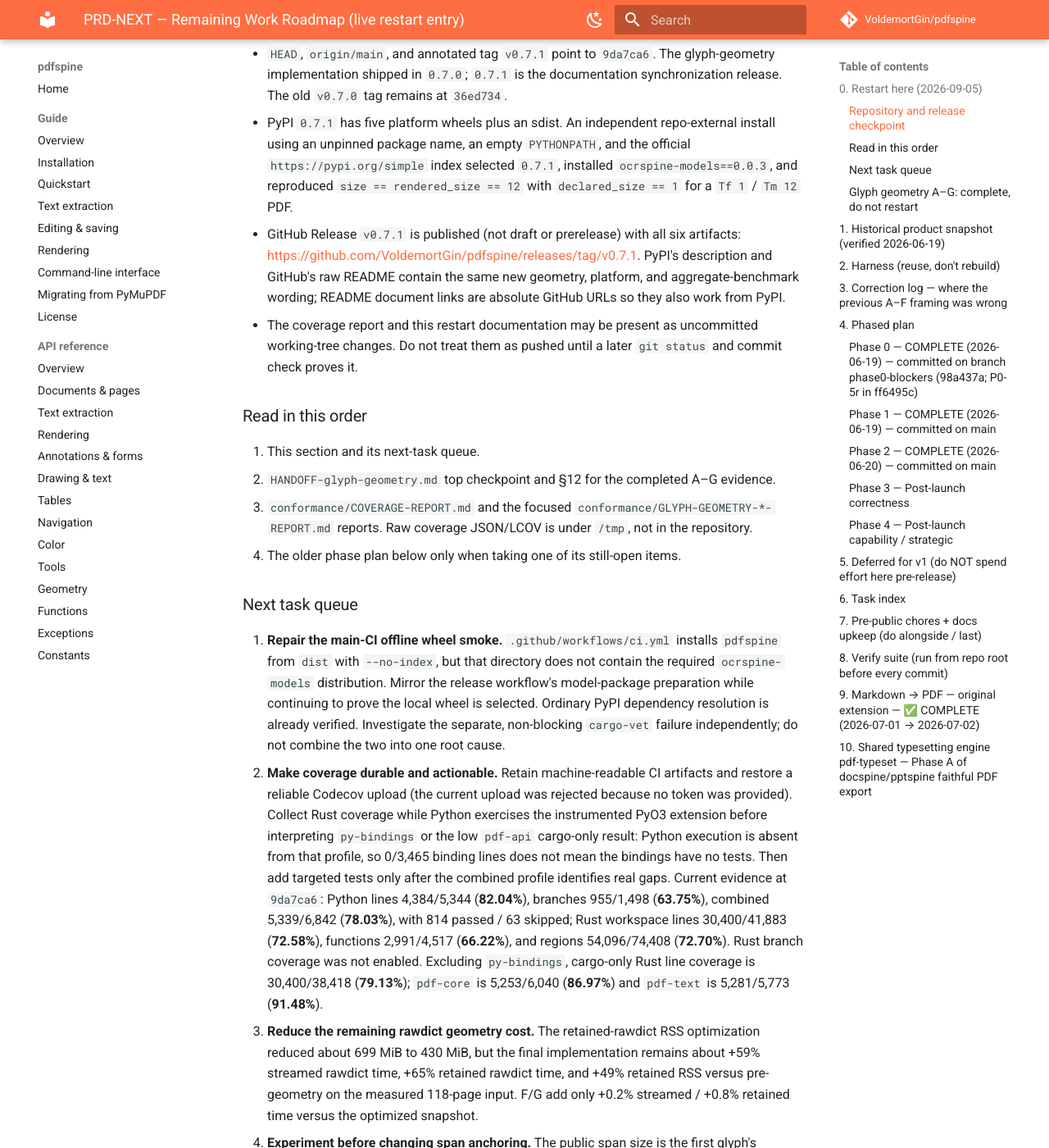
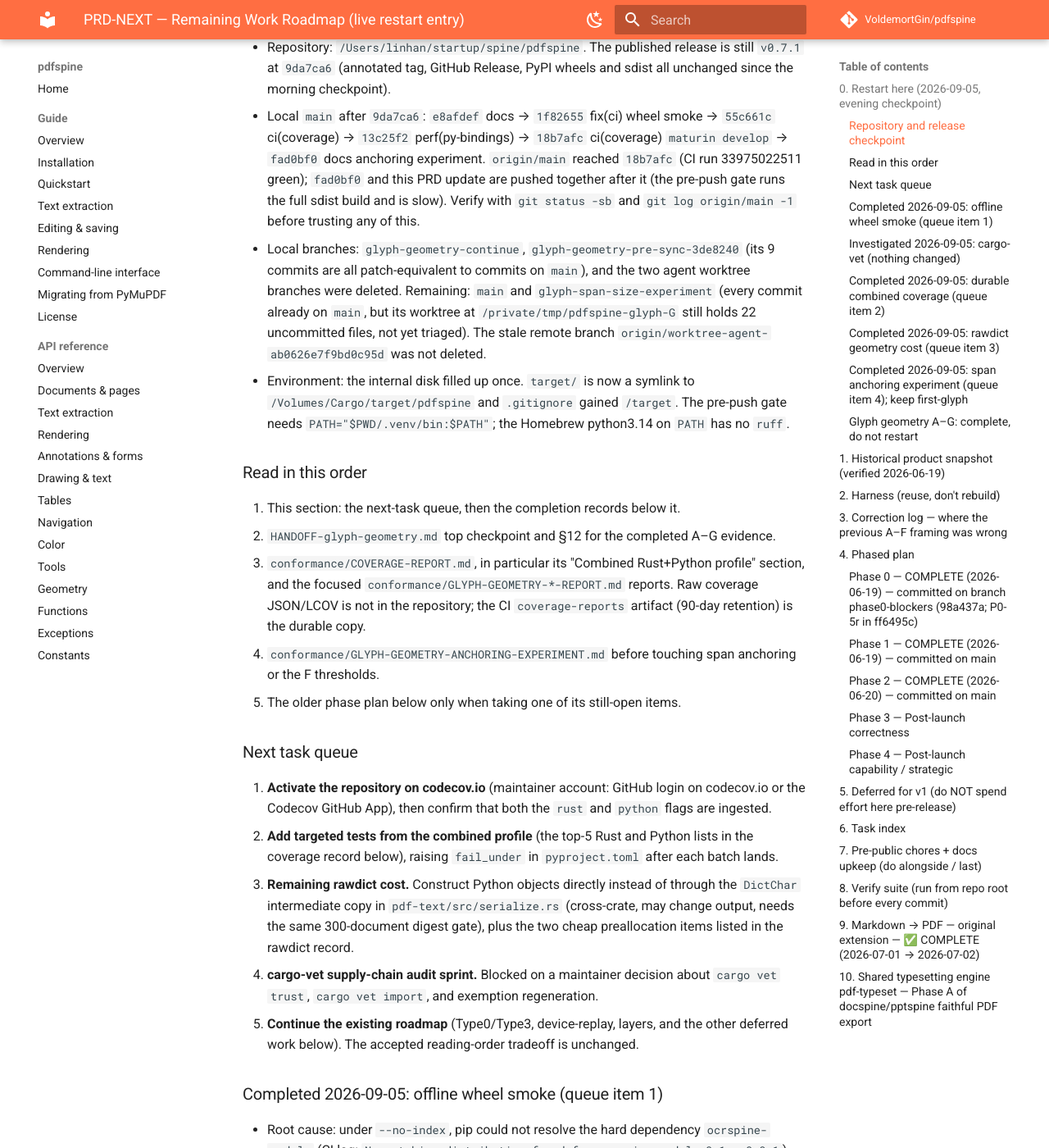
Before and after one commit to VoldemortGin/pdfspine, an MkDocs documentation site: the page built from docs/PRD-NEXT.md, in a window 1280 px wide and 1400 px high, scrolled down 416 px. Shown: the whole window at 82% size. Built offline with MkDocs 1.6.1 and Material for MkDocs 9.7.7, drawn with Linux system fonts in a browser that asks for light colours; comment, search, counter and statistics services are not loaded; some of the changed text lies outside the part shown.

Commit message:
docs: record the 2026-09-05 evening checkpoint in PRD-NEXT
Queue items 1-4 from the morning checkpoint are done: the offline wheel smoke
is repaired and green on all platforms, the coverage job produces a combined
Rust+Python profile with durable artifacts (CI run 33975022511 reads
py-bindings 2,888/3,468), the rawdict geometry cost is reduced with
byte-identical output, and the span-anchoring experiment recommends keeping
first-glyph anchoring. cargo-vet is recorded as a bootstrap-era backlog, not a
regression. The new queue starts with activating the repository on codecov.io.

Co-Authored-By: Claude Fable 5.1 <noreply@anthropic.com>
Claude-Session: https://claude.ai/code/session_016bWzmi8X8VhBzdPZJoGUhG

```diff
--- a/docs/PRD-NEXT.md
+++ b/docs/PRD-NEXT.md
@@ -1,76 +1,165 @@
 # PRD-NEXT — Remaining Work Roadmap (live restart entry)
 
 > **Use this file first when resuming pdfspine.** This top section is the current
-> checkpoint as of 2026-09-05. Older dated snapshots and completed phase records
+> checkpoint as of the evening of 2026-09-05; it supersedes the morning checkpoint
+> that previously occupied it. Older dated snapshots and completed phase records
 > remain below for history; they do not override this queue.
 
-## 0. Restart here (2026-09-05)
+## 0. Restart here (2026-09-05, evening checkpoint)
 
 ### Repository and release checkpoint
 
-- Repository: `/Users/linhan/startup/spine/pdfspine`.
-- `HEAD`, `origin/main`, and annotated tag `v0.7.1` point to `9da7ca6`. The
-  glyph-geometry implementation shipped in `0.7.0`; `0.7.1` is the documentation
-  synchronization release. The old `v0.7.0` tag remains at `36ed734`.
-- PyPI `0.7.1` has five platform wheels plus an sdist. An independent repo-external
-  install using an unpinned package name, an empty `PYTHONPATH`, and the official
-  `https://pypi.org/simple` index selected `0.7.1`, installed
-  `ocrspine-models==0.0.3`, and reproduced `size == rendered_size == 12` with
-  `declared_size == 1` for a `Tf 1` / `Tm 12` PDF.
-- GitHub Release `v0.7.1` is published (not draft or prerelease) with all six
-  artifacts: <https://github.com/VoldemortGin/pdfspine/releases/tag/v0.7.1>.
-  PyPI's description and GitHub's raw README contain the same new geometry,
-  platform, and aggregate-benchmark wording; README document links are absolute
-  GitHub URLs so they also work from PyPI.
-- The coverage report and this restart documentation may be present as uncommitted
-  working-tree changes. Do not treat them as pushed until a later `git status` and
-  commit check proves it.
+- Repository: `/Users/linhan/startup/spine/pdfspine`. The published release is still
+  `v0.7.1` at `9da7ca6` (annotated tag, GitHub Release, PyPI wheels and sdist all
+  unchanged since the morning checkpoint).
+- Local `main` after `9da7ca6`: `e8afdef` docs → `1f82655` fix(ci) wheel smoke →
+  `55c661c` ci(coverage) → `13c25f2` perf(py-bindings) → `18b7afc` ci(coverage)
+  `maturin develop` → `fad0bf0` docs anchoring experiment. `origin/main` reached `18b7afc`
+  (CI run 33975022511 green); `fad0bf0` and this PRD update are pushed together
+  after it (the pre-push gate runs the full sdist build and is slow). Verify with `git status -sb` and
+  `git log origin/main -1` before trusting any of this.
+- Local branches: `glyph-geometry-continue`, `glyph-geometry-pre-sync-3de8240` (its 9
+  commits are all patch-equivalent to commits on `main`), and the two agent worktree
+  branches were deleted. Remaining: `main` and `glyph-span-size-experiment` (every
+  commit already on `main`, but its worktree at `/private/tmp/pdfspine-glyph-G` still
+  holds 22 uncommitted files, not yet triaged). The stale remote branch
+  `origin/worktree-agent-ab0626e7f9bd0c95d` was not deleted.
+- Environment: the internal disk filled up once. `target/` is now a symlink to
+  `/Volumes/Cargo/target/pdfspine` and `.gitignore` gained `/target`. The pre-push
+  gate needs `PATH="$PWD/.venv/bin:$PATH"`; the Homebrew python3.14 on `PATH` has no
+  `ruff`.
 
 ### Read in this order
 
-1. This section and its next-task queue.
+1. This section: the next-task queue, then the completion records below it.
 2. `HANDOFF-glyph-geometry.md` top checkpoint and §12 for the completed A–G evidence.
-3. `conformance/COVERAGE-REPORT.md` and the focused
-   `conformance/GLYPH-GEOMETRY-*-REPORT.md` reports. Raw coverage JSON/LCOV is under
-   `/tmp`, not in the repository.
-4. The older phase plan below only when taking one of its still-open items.
+3. `conformance/COVERAGE-REPORT.md`, in particular its "Combined Rust+Python profile"
+   section, and the focused `conformance/GLYPH-GEOMETRY-*-REPORT.md` reports. Raw
+   coverage JSON/LCOV is not in the repository; the CI `coverage-reports` artifact
+   (90-day retention) is the durable copy.
+4. `conformance/GLYPH-GEOMETRY-ANCHORING-EXPERIMENT.md` before touching span
+   anchoring or the F thresholds.
+5. The older phase plan below only when taking one of its still-open items.
 
 ### Next task queue
 
-1. **Repair the main-CI offline wheel smoke.** `.github/workflows/ci.yml` installs
-   `pdfspine` from `dist` with `--no-index`, but that directory does not contain
-   the required `ocrspine-models` distribution. Mirror the release workflow's
-   model-package preparation while continuing to prove the local wheel is selected.
-   Ordinary PyPI dependency resolution is already verified. Investigate the
-   separate, non-blocking `cargo-vet` failure independently; do not combine the two
-   into one root cause.
-2. **Make coverage durable and actionable.** Retain machine-readable CI artifacts
-   and restore a reliable Codecov upload (the current upload was rejected because
-   no token was provided). Collect Rust coverage while Python exercises the
-   instrumented PyO3 extension before interpreting `py-bindings` or the low
-   `pdf-api` cargo-only result: Python execution is absent from that profile, so
-   0/3,465 binding lines does not mean the bindings have no tests. Then add targeted
-   tests only after the combined profile identifies real gaps. Current evidence at `9da7ca6`:
-   Python lines 4,384/5,344 (**82.04%**), branches 955/1,498 (**63.75%**), combined
-   5,339/6,842 (**78.03%**), with 814 passed / 63 skipped; Rust workspace lines
-   30,400/41,883 (**72.58%**), functions 2,991/4,517 (**66.22%**), and regions
-   54,096/74,408 (**72.70%**). Rust branch coverage was not enabled. Excluding
-   `py-bindings`, cargo-only Rust line coverage is 30,400/38,418 (**79.13%**);
-   `pdf-core` is 5,253/6,040 (**86.97%**) and `pdf-text` is 5,281/5,773
-   (**91.48%**).
-3. **Reduce the remaining rawdict geometry cost.** The retained-rawdict RSS
-   optimization reduced about 699 MiB to 430 MiB, but the final implementation
-   remains about +59% streamed rawdict time, +65% retained rawdict time, and +49%
-   retained RSS versus pre-geometry on the measured 118-page input. F/G add only
-   +0.2% streamed / +0.8% retained time versus the optimized snapshot.
-4. **Experiment before changing span anchoring.** The public span size is the first
-   glyph's rendered size. Adjacent-transform tolerance can accumulate, producing
-   315 worsening matched characters in two documents / 41 spans, while each
-   character's own `rendered_size` remains correct. Test any anchoring alternative
-   on independent corpora; do not tune the F thresholds without data.
-5. **Continue the existing roadmap.** Preserve the accepted reading-order tradeoff
-   and the remaining Type0/Type3, device-replay, layers, and other deferred work
-   below. None is part of this handoff update.
+1. **Activate the repository on codecov.io** (maintainer account: GitHub login on
+   codecov.io or the Codecov GitHub App), then confirm that both the `rust` and
+   `python` flags are ingested.
+2. **Add targeted tests from the combined profile** (the top-5 Rust and Python lists
+   in the coverage record below), raising `fail_under` in `pyproject.toml` after each
+   batch lands.
+3. **Remaining rawdict cost.** Construct Python objects directly instead of through
+   the `DictChar` intermediate copy in `pdf-text/src/serialize.rs` (cross-crate, may
+   change output, needs the same 300-document digest gate), plus the two cheap
+   preallocation items listed in the rawdict record.
+4. **cargo-vet supply-chain audit sprint.** Blocked on a maintainer decision about
+   `cargo vet trust`, `cargo vet import`, and exemption regeneration.
+5. **Continue the existing roadmap** (Type0/Type3, device-replay, layers, and the
+   other deferred work below). The accepted reading-order tradeoff is unchanged.
+
+### Completed 2026-09-05: offline wheel smoke (queue item 1)
+
+- Root cause: under `--no-index`, pip could not resolve the hard dependency
+  `ocrspine-models` (CI log:
+  `No matching distribution found for ocrspine-models<0.1,>=0.0.1`).
+- Fix `1f82655`: `pip install ocrspine-models` first, then
+  `--no-index --find-links dist pdfspine`, and assert that the installed version equals
+  the version in the wheel filename.
+- Evidence: runs 33970659588 and 33972346887 are green for the wheels on all three
+  platforms; the log shows `wheel=0.7.1 installed=0.7.1`.
+
+### Investigated 2026-09-05: cargo-vet (nothing changed)
+
+- 187 unvetted crates (`Vetting Failed! 187 unvetted dependencies`, backlog about
+  2.64M lines). `supply-chain/audits.toml` is empty and there are only 4 exemptions;
+  `imports.lock` fetches normally (123 trusted audits). The check has failed since
+  the first commit `342dd63`, so this is not a regression. `cargo vet --locked`
+  reproduces the same 187 locally.
+- Decisions left to the maintainer: `cargo vet trust`, `cargo vet import isrg`, and
+  `cargo vet regenerate exemptions`. Keep `continue-on-error: true` until then.
+
+### Completed 2026-09-05: durable combined coverage (queue item 2)
+
+- `55c661c`: the coverage job is now a combined profile (show-env → `cargo test` →
+  instrumented extension build → `coverage run` pytest → merged lcov); the
+  `coverage-reports` artifact is retained 90 days; Codecov moved to
+  `codecov-action@v5` with `use_oidc: true` (job `permissions: id-token: write`);
+  `pyproject.toml` gained `[tool.coverage]` with `fail_under = 77`. With
+  `branch = true`, coverage.py compares the combined statement+branch figure
+  (78.03%), not the 82.04% line figure; `fail_under = 81` makes `report`, `xml`, and
+  `json` all exit 2.
+- Local combined profile at `1f82655`: workspace lines 36,446/41,883 (**87.02%**;
+  cargo-only was 72.58%); `py-bindings` 2,908/3,465 (**83.92%**, previously 0);
+  `pdf-api` 2,408/3,215 (**74.90%**, previously 21.80%); `pdf-edit` 87.66%. Python is
+  unchanged at 82.04% lines / 63.75% branches / 78.03% combined. Details are in the
+  "Combined Rust+Python profile" section of `conformance/COVERAGE-REPORT.md`.
+- First CI run 33972346887: every step green, artifact retained, OIDC token obtained,
+  ratchet 78% ≥ 77 passed, pytest 804 passed / 73 skipped (the runner has no
+  tesseract and similar), **but** the lcov degraded to cargo-only (`py-bindings`
+  0/3,465). Root cause confirmed locally: `pip install -e .` builds the extension in
+  release mode under `release/`, `cargo llvm-cov report` only scans debug objects, so
+  pytest's profraw was discarded. `18b7afc` switches to an in-job venv with
+  `maturin develop` (debug), writes show-env to a file before sourcing it, and adds
+  an awk guard (exit 1 when the `py-bindings` LH total is 0). The same recipe gives
+  `py-bindings` 2,910 lines locally.
+- CI verification of `18b7afc`: run 33975022511 is green. The awk guard printed
+  `py-bindings covered lines (LH sum) = 2888`, and the `coverage-reports` artifact
+  lcov reads `py-bindings` 2,888/3,468 (83.28%), `pdf-api` 2,408/3,215 (74.90%),
+  workspace 36,405/41,886 (86.91%); pytest 804 passed / 73 skipped, ratchet 78% ≥ 77.
+  Codecov still answers `Repository not found` on both flags (see below).
+- **Codecov rejected the upload:**
+  `Upload queued for processing failed: {"message":"Repository not found"}`. OIDC
+  worked; the repository has never been activated on codecov.io. A maintainer must
+  log in to codecov.io with GitHub or install the Codecov GitHub App; there is
+  nothing further to do on the engineering side.
+- Test candidates that remain low under the combined profile. Rust:
+  `pdf-api/src/lib.rs` 561 uncovered lines, `py-bindings/src/lib.rs` 557,
+  `pdf-render/src/type1.rs` 310, `pdf-edit/src/redact.rs` 265,
+  `pdf-render/src/render.rs` 242. Python: `document.py` 395, `_tatr.py` 196,
+  `_tatr_postprocess.py` 130, `geometry.py` 116, `helpers.py` 76. Rust branch
+  coverage is still not enabled (needs nightly).
+
+### Completed 2026-09-05: rawdict geometry cost (queue item 3)
+
+- `13c25f2`, `crates/py-bindings/src/lib.rs` only: geometry float objects are shared
+  per span (8.86 → 1.30 distinct floats per character, about 2.8M fewer `PyFloat`
+  objects) and every constant dict key is `intern!`ed (the span/line/block keys were
+  previously created on every call, 12.0 MiB).
+- 118-page EUR-Lex `32006L0112_EN.pdf`, median of 7 runs: retained rawdict RSS
+  430.7 → 331.5 MiB (+49.0% → **+14.7%** versus pre-geometry); streamed rawdict time
+  336.3 → 292.4 ms (+66% → **+45%**); retained rawdict time 389.8 → 340.5 ms
+  (+67% → +45.8%).
+- The frozen 300-document manifest shows 0 differences in the bit-level
+  text/dict/rawdict digests. 1,702 Rust tests, 811 pytest (66 skipped), clippy
+  `-D warnings`, and fmt are all green.
+- Remaining: 45–48% of in-function time is on the Rust side. The next lever is
+  constructing Python objects directly instead of through the `DictChar`
+  intermediate copy in `pdf-text/src/serialize.rs` (cross-crate, may change output,
+  needs the same 300-document digest gate). Two cheap items were not done:
+  `Vec::with_capacity`/`PyList` preallocation, and the duplicated
+  `rendered_font_size` computation around `layout.rs` L1591/L1603. The per-character
+  `matrix`/`quad` tuples (about 80 MiB) cannot be reduced further under the dict API.
+
+### Completed 2026-09-05: span anchoring experiment (queue item 4); keep first-glyph
+
+- `fad0bf0` adds `conformance/GLYPH-GEOMETRY-ANCHORING-EXPERIMENT.md`. The 315
+  worsening characters reproduce exactly across two independent runs: two scanned OCR
+  documents (govdocs1-00018: 126 characters / 30 spans; govdocs1-00053: 189
+  characters / 11 spans), Times-Roman 36 + Helvetica 5, zero leader-dot spans,
+  in-span size spread median 0.247 pt / max 0.700 pt.
+- Alternatives over the 300 documents (improved / unchanged / worsened): first_glyph
+  (current) 5,495,174 / 308,367 / 315; mode 5,495,331 / 308,380 / 145 (+1,288
+  characters move inside the strict tolerance, no metric regresses); median 159
+  worsened; mean 150 worsened but tolerance coverage −4,566; first_nonws 311
+  worsened. On the independent 25-document corpus (7 PMC + 18 fintabnet held-out)
+  every alternative is identical with 0 worsened, because no span there mixes sizes.
+- Every difference comes from multi-size spans produced by F's accumulated
+  adjacent-tolerance merging; the F thresholds were not changed; word/text
+  projections are unaffected. Recommendation: keep first-glyph. If the count must be
+  reduced, `mode` is the only candidate and needs validation on an independent
+  scanned corpus first. No product code changed. The harness and JSON live in
+  `/Volumes/ExternalSSD/pdfspine-archive/anchor-experiment/`.
 
 ### Glyph geometry A–G: complete, do not restart
 
```
